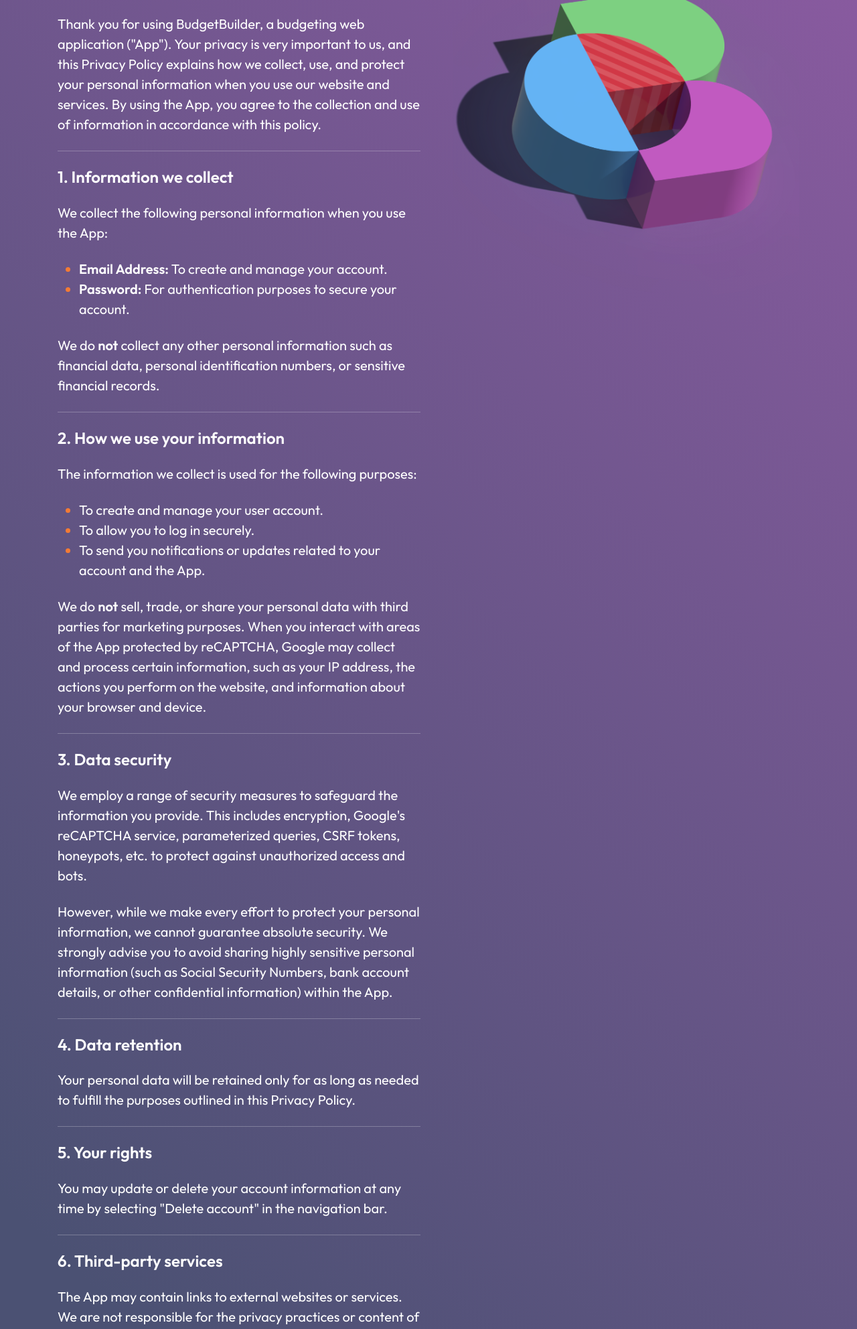
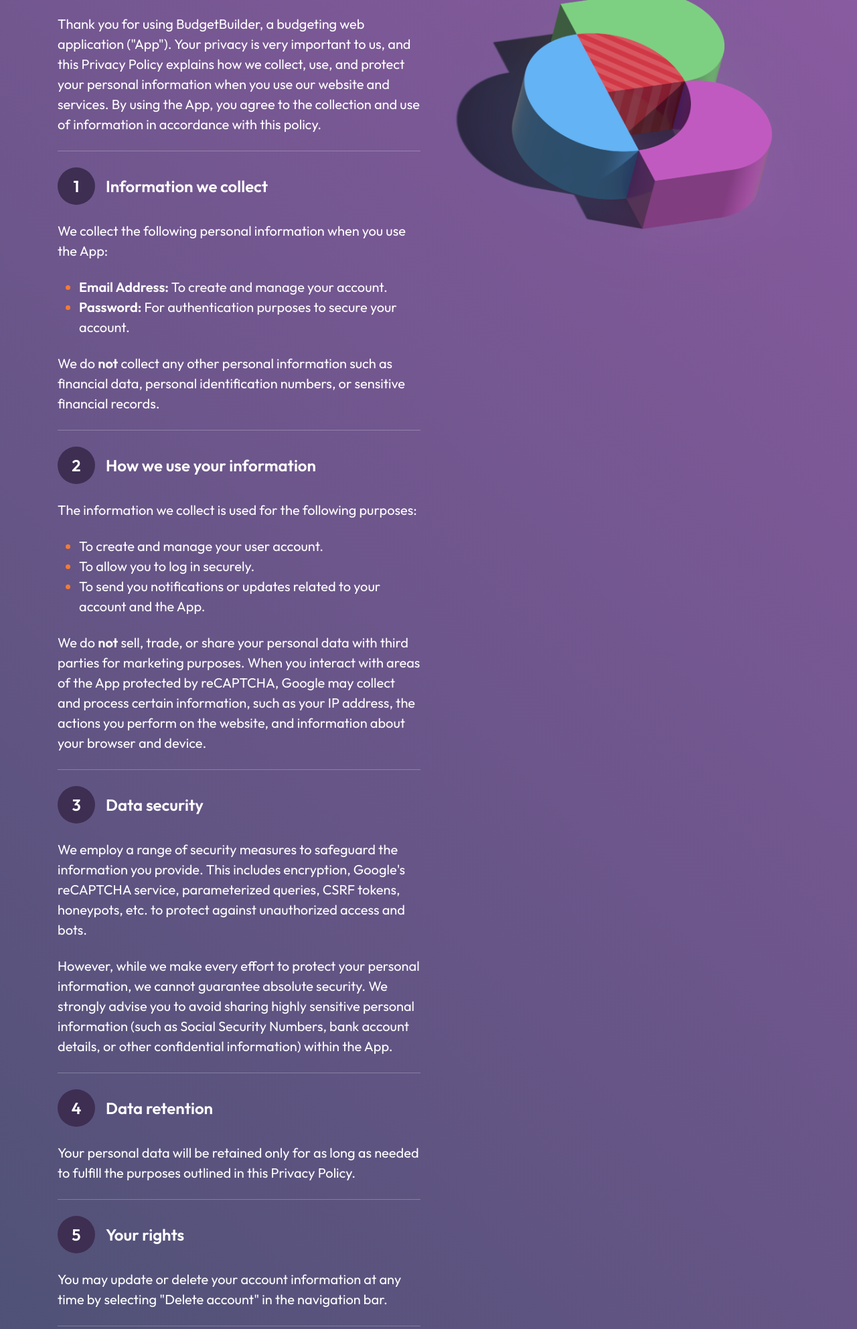
Before and after one commit to Tcooper920/budgetAppWithDatabase, a PHP site: page /php/privacy_policy/privacy_policy.php in a window 1280 px wide. Shown: the part 300-2285 px from the top of the page at 67% size. Run offline with PHP 8.4, Linux system fonts and the light colour scheme; some libraries are stand-ins or nearby versions.

Commit message:
Style numbers and add content to policy page.

```diff
--- a/htdocs/css/index.css
+++ b/htdocs/css/index.css
@@ -74,6 +74,15 @@ h3 {
 
 em {
   font-weight: bold;
+}
+
+.circle-numbers {
+  display: inline-block;
+  margin-right: 0.5rem;
+}
+
+.circle-numbers::after {
+  content: ".";
 }
 
 /* Toast alerts */
@@ -358,3 +367,20 @@ footer a:hover {
     margin-right: 3rem;
   }
 }
+
+@media screen and (min-width: 576px) {
+  .circle-numbers {
+    background: #3e2e52;
+    margin-right: 1rem;
+    border-radius: 50%;
+    width: 3.5rem;
+    height: 3.5rem;
+    text-align: center;
+    display: inline-flex;
+    justify-content: center;
+    align-items: center;
+  }
+  .circle-numbers::after {
+    content: "";
+  }
+}
--- a/htdocs/php/privacy_policy/privacy_policy.php
+++ b/htdocs/php/privacy_policy/privacy_policy.php
@@ -21,7 +21,8 @@ require("../../includes/header.php");
                     By using the App, you agree to the collection and use of information in accordance with this policy.
                 </p>
                 <hr class="mb-4">
-                <h2 class="pb-3 fw-bold">1. Information we collect</h2>
+                <h2 class="pb-3 fw-bold align-items-center d-sm-flex"><span
+                        class="circle-numbers flex-shrink-0">1</span>Information we collect</h2>
                 <p class="fs-5 mb-4">We collect the following personal information when you use the App:</p>
                 <ul class="fs-5 mb-4">
                     <li><strong class="fw-bold">Email Address:</strong> To create and manage your account.</li>
@@ -32,7 +33,7 @@ require("../../includes/header.php");
                     such as financial data, personal
                     identification numbers, or sensitive financial records.</p>
                 <hr class="mb-4">
-                <h2 class="pb-3 fw-bold">2. How we use your information</h2>
+                <h2 class="pb-3 fw-bold"><span class="circle-numbers">2</span>How we use your information</h2>
                 <p class="fs-5 mb-4">The information we collect is used for the following purposes:</p>
                 <ul class="fs-5 mb-4">
                     <li>To create and manage your user account.</li>
@@ -45,7 +46,7 @@ require("../../includes/header.php");
                     process certain information, such as your IP address, the actions you perform on the website, and
                     information about your browser and device.</p>
                 <hr class="mb-4">
-                <h2 class="pb-3 fw-bold">3. Data security</h2>
+                <h2 class="pb-3 fw-bold"><span class="circle-numbers">3</span>Data security</h2>
                 <p class="fs-5 mb-4">We employ a range of security measures to safeguard the information you provide.
                     This includes encryption, Google's reCAPTCHA service, parameterized queries, CSRF tokens, honeypots,
                     etc. to protect against unauthorized access and bots.</p>
@@ -54,20 +55,20 @@ require("../../includes/header.php");
                     information (such as Social Security Numbers, bank account details, or other confidential
                     information) within the App.</p>
                 <hr class="mb-4">
-                <h2 class="pb-3 fw-bold">4. Data retention</h2>
+                <h2 class="pb-3 fw-bold"><span class="circle-numbers">4</span>Data retention</h2>
                 <p class="fs-5 mb-4">Your personal data will be retained only for as long as needed to fulfill the
                     purposes outlined in this Privacy Policy.</p>
                 <hr class="mb-4">
-                <h2 class="pb-3 fw-bold">5. Your rights</h2>
+                <h2 class="pb-3 fw-bold"><span class="circle-numbers">5</span>Your rights</h2>
                 <p class="fs-5 mb-4">You may update or delete your account information at any time by selecting "Delete
                     account" in the navigation bar.</p>
                 <hr class="mb-4">
-                <h2 class="pb-3 fw-bold">6. Third-party services</h2>
+                <h2 class="pb-3 fw-bold"><span class="circle-numbers">6</span>Third-party services</h2>
                 <p class="fs-5 mb-4">The App may contain links to external websites or services. We are not responsible
                     for the privacy practices or content of these third-party websites. Please review their privacy
                     policies before providing any personal information.</p>
                 <hr class="mb-4">
-                <h2 class="pb-3 fw-bold">7. Limitation of liability</h2>
+                <h2 class="pb-3 fw-bold"><span class="circle-numbers">7</span>Limitation of liability</h2>
                 <p class="fs-5 mb-4">While we take reasonable precautions to protect your data, we cannot guarantee the
                     absolute security of your personal information. By using this App, you acknowledge and agree that
                     BudgetBuilder is not liable for any loss, damage, unauthorized access, disclosure, alteration, or
@@ -81,17 +82,26 @@ require("../../includes/header.php");
                 <p class="fs-5 mb-4">You use this App at your own risk, and we strongly encourage you to keep your login
                     credentials secure and avoid entering highly sensitive personal information.</p>
                 <hr class="mb-4">
-                <h2 class="pb-3 fw-bold">8. Children's privacy</h2>
+                <h2 class="pb-3 fw-bold"><span class="circle-numbers">8</span>Children's privacy</h2>
                 <p class="fs-5 mb-4">The App is not intended for use by children under the age of 13. We do not
                     knowingly collect or solicit personal data from anyone under 13. If we become aware that a child
                     under the age of 13 has provided us with personal information, we will delete that information
                     immediately.</p>
                 <hr class="mb-4">
-                <h2 class="pb-3 fw-bold">9. Changes to this privacy policy</h2>
+                <h2 class="pb-3 fw-bold"><span class="circle-numbers">9</span>Cookies and tracking technologies</h2>
+                <p class="fs-5 mb-4">We use cookies and similar technologies only as necessary for the functioning and
+                    security of the App, such as enabling reCAPTCHA. We do not use cookies for advertising or analytics
+                    purposes.</p>
+                <hr class="mb-4">
+                <h2 class="pb-3 fw-bold"><span class="circle-numbers">10</span>Changes to this privacy policy</h2>
                 <p class="fs-5 mb-4">We reserve the right to update or modify this Privacy Policy at any time. Any
                     changes will be posted on this page, and the date of the most recent update will be indicated at the
                     top of the page. We encourage you to review this Privacy Policy periodically to stay informed about
                     how we are protecting your data.</p>
+                <hr class="mb-4">
+                <h2 class="pb-3 fw-bold"><span class="circle-numbers">11</span>Consent</h2>
+                <p class="fs-5 mb-4">By using the App, you consent to the collection and use of your personal
+                    information as outlined in this Privacy Policy.</p>
                 <div class="row pt-2">
                     <div class="col-sm-7">
                         <a href="/budget_app_with_database/htdocs/index.php"
```
Also changed, not shown: htdocs/php/how_to_use/how_to_use.php (+12 -6 lines).
